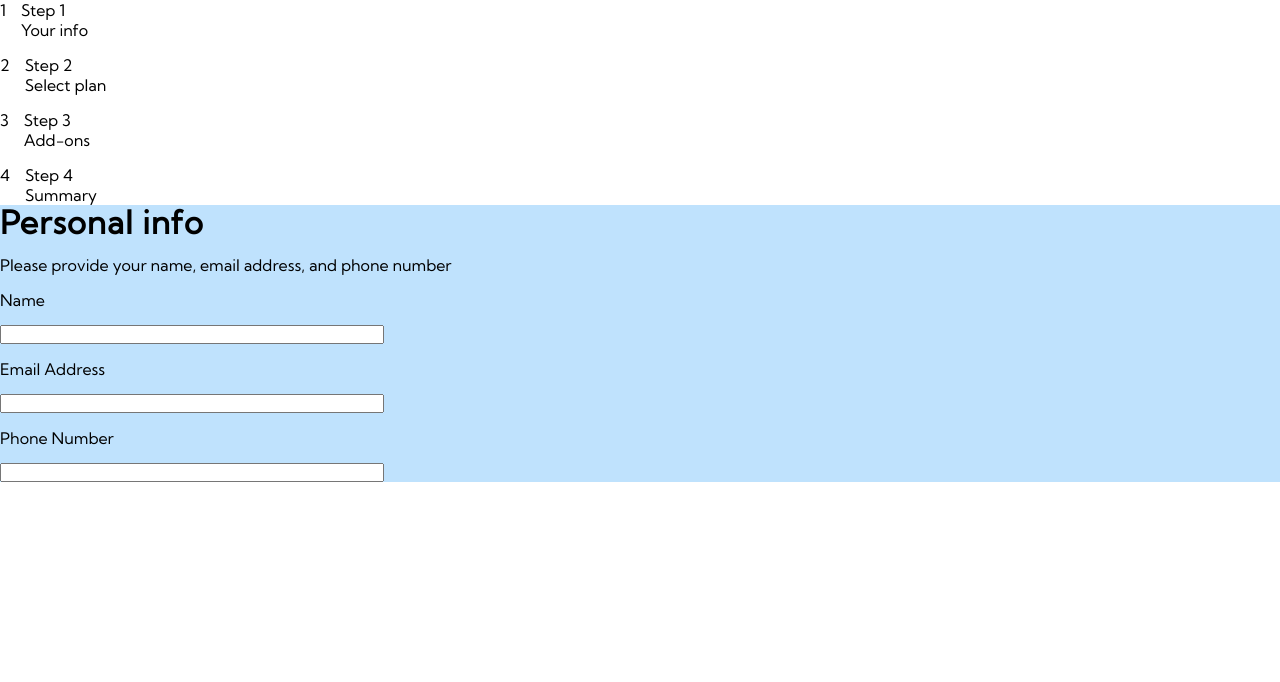
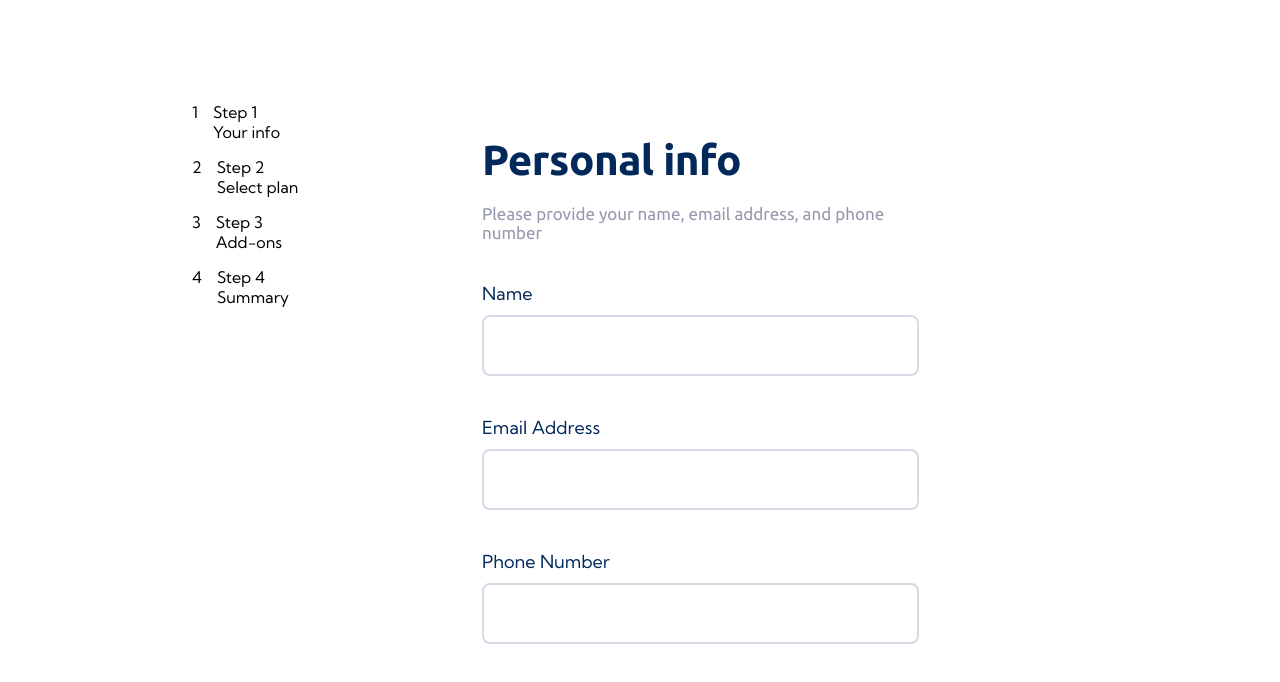
Before and after one commit to Romansh12610/Form-multistep-React, a React (Vite) app: page / in a window 1280 px wide. Shown: the top 682 px of the page. Built offline with nearby package versions, Linux system fonts and the light colour scheme.

Commit message:
style update #1

```diff
--- a/src/FirstStep.scss
+++ b/src/FirstStep.scss
@@ -1,24 +1,44 @@
 @use './scss/globals/index';
+@use './scss/utils/index' as *;
 
 .first-step {
     display: flex;
     flex-flow: column nowrap;
-    gap: 15px;
-    background-color: var(--light-blue);
 
     &__h2 {
-        font-size: 32px;
+        font-size: rem(42);
+        font-weight: 700;
+        letter-spacing: -0.5px;
+        color: var(--marine-blue);
+        margin: rem(10) 0 rem(20) 0;
     }
 
     &__p {
-
+        color: var(--cool-gray);
+        font-size: rem(17);
+        font-family: var(--font-secondary);
+        margin-bottom: rem(40);
     }
 
     &__label {
-
+        color: var(--marine-blue);
+        font-size: rem(18);
+        margin-bottom: rem(10);
+        width: max-content;
     }
 
     &__input {
-        width: 30%;
+        font-size: rem(20);
+        font-weight: bold;
+        letter-spacing: rem(1);
+        color: var(--marine-blue);
+        padding: 1rem 0.8rem;
+        margin-bottom: rem(40);
+        border: 2px solid var(--light-gray);
+        border-radius: rem(8);
+
+        &:hover, &:focus {
+            border: 2px solid var(--purplish-blue);
+        }
     }
 }
--- a/src/Form.jsx
+++ b/src/Form.jsx
@@ -1,10 +1,11 @@
 import { useState } from 'react';
 import FirstStep from './FirstStep';
+import './MainSection.scss';
 
 export default function Form( { step } ) {
     return (
-        <section className='main__section'>
-            <form className='main__form'>
+        <section className='main-section'>
+            <form className='main-section__form'>
                 <FirstStep />
             </form>
         </section>
--- /dev/null
+++ b/src/MainSection.scss
@@ -0,0 +1,8 @@
+@use './scss/utils/index' as *;
+
+.main-section {
+    width: 60%;
+    margin-inline: auto;
+    padding-inline: rem(50);
+    padding-top: rem(25);
+}
--- a/src/scss/globals/_layout.scss
+++ b/src/scss/globals/_layout.scss
@@ -0,0 +1,15 @@
+@use '../utils/index' as *;
+
+body {
+    display: flex;
+    justify-content: center;
+    padding-block: 8%;
+    height: 100vh;
+}
+
+.main {
+    display: flex;
+    height: 100%;
+    width: 70vw;
+    gap: rem(15);
+}
--- a/src/scss/globals/_resets.scss
+++ b/src/scss/globals/_resets.scss
@@ -17,4 +17,12 @@ body {
 h1, h2 {
     line-height: 1.1;
     letter-spacing: 1px;
+    font-family: var(--font-secondary);
 }
+
+input, button {
+    font: inherit;
+    background: inherit;
+    outline: none;
+    border: none;
+}
--- a/src/scss/utils/_functions.scss
+++ b/src/scss/utils/_functions.scss
@@ -0,0 +1,5 @@
+@use "sass:math";
+
+@function rem($pixels, $context: 16) {
+    @return (math.div($pixels, $context)) * 1rem;
+}
```
